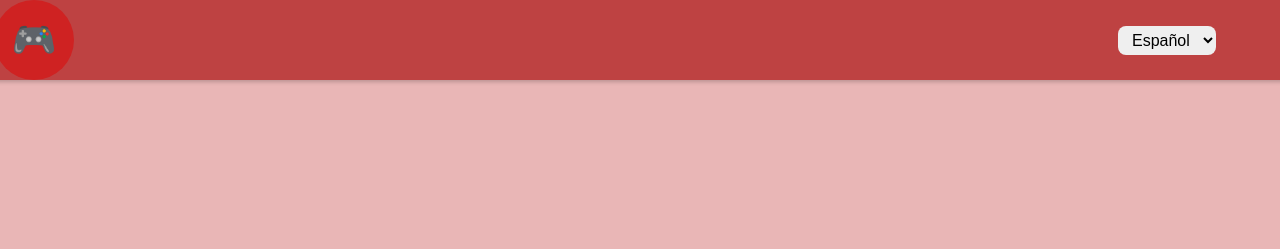
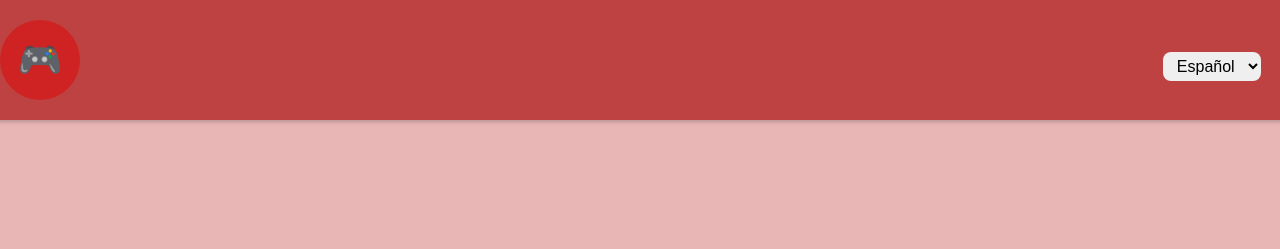
Before and after one commit to MartaGranado/ControllerReflexGame, a plain HTML site: page nintendo.html in a window 1280 px wide. Shown: the top 249 px of the page. Drawn offline with Linux system fonts and the light colour scheme.

Commit message:
Navbar changes

```diff
--- a/keyboard.css
+++ b/keyboard.css
@@ -125,7 +125,7 @@ body {
     position: fixed;
     top: 0;
     width: 100%;
-    height: 10%;
+    height: 15%;
     background-color: #d4dd50;
     color: white;
     display: flex;
@@ -134,6 +134,8 @@ body {
     padding: 0 20px; /* Increased padding for better spacing */
     box-shadow: 0 2px 4px rgba(0,0,0,0.2);
     z-index: 1000;
+
+    margin-left: 1%;
 }
 
 #navbar a {
--- a/nintendo.css
+++ b/nintendo.css
@@ -136,7 +136,7 @@ body {
     position: fixed;
     top: 0;
     width: 100%;
-    height: 10%;
+    height: 15%;
     background-color: #be4242;
     color: white;
     display: flex;
@@ -145,6 +145,7 @@ body {
     padding: 0 20px; /* Increased padding for better spacing */
     box-shadow: 0 2px 4px rgba(0,0,0,0.2);
     z-index: 1000;
+    margin-left: 1%;
 }
 
 #navbar a {
@@ -159,7 +160,8 @@ body {
     padding: 5px 10px;
     border-radius: 8px;
     border: none;
-    margin-right: 5%;
+    margin-right: 2%;
+    margin-top: 1%;
 }
 
 #homeLink {
--- a/xbox.css
+++ b/xbox.css
@@ -135,7 +135,7 @@ body {
     position: fixed;
     top: 0;
     width: 100%;
-    height: 10%;
+    height: 15%;
     background-color: #376d40;
     color: white;
     display: flex;
@@ -144,6 +144,7 @@ body {
     padding: 0 20px; /* Increased padding for better spacing */
     box-shadow: 0 2px 4px rgba(0,0,0,0.2);
     z-index: 1000;
+    margin-left: 1%;
 }
 
 #navbar a {
```
